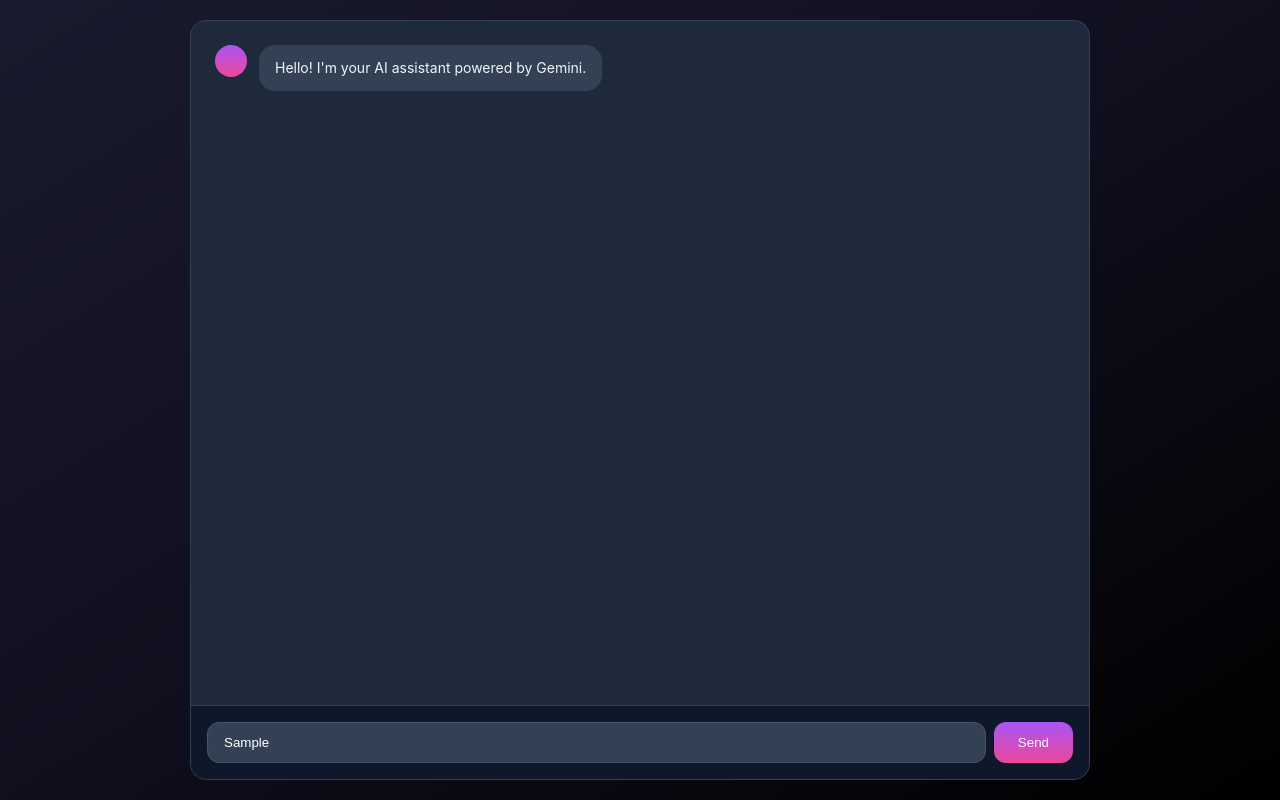
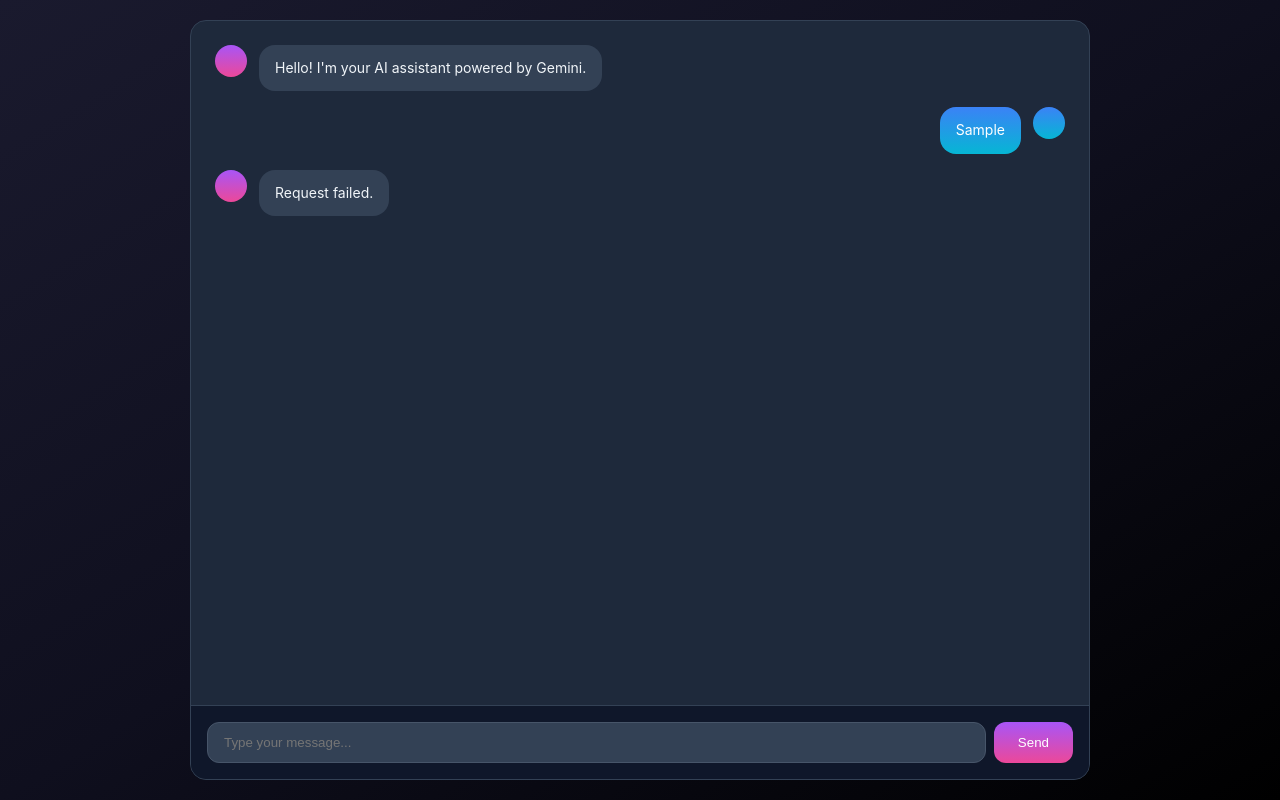
Before and after one commit to hyerkyfjrhfk/html-starter, a website: page index.html in a window 1280 px wide. Both pictures are taken after typing "Sample" into the empty fields and a click on the button "Send". Drawn offline with Linux system fonts and the light colour scheme; no server answers.

Commit message:
Update index.html

```diff
--- a/index.html
+++ b/index.html
@@ -130,8 +130,7 @@ body {
 </div>
 
 <script>
-// 🔑 INSERT YOUR KEY HERE
-const GEMINI_API_KEY = "YOUR_GEMINI_API_KEY_HERE";
+const GEMINI_API_KEY = "AIzaSyCPXBI8k9TcAay0A2G7D9-JF4JYDw4DzY4";
 
 const messagesDiv = document.getElementById("messages");
 const input = document.getElementById("messageInput");
@@ -139,7 +138,7 @@ const sendBtn = document.getElementById("sendButton");
 
 const conversationHistory = [];
 
-// Initial assistant greeting (NOW INCLUDED IN HISTORY)
+// Initial assistant message (NOW INCLUDED)
 addMessage("assistant", "Hello! I'm your AI assistant powered by Gemini.");
 conversationHistory.push({
     role: "model",
@@ -161,11 +160,6 @@ function addMessage(role, text) {
 async function sendMessage() {
     const text = input.value.trim();
     if (!text) return;
-
-    if (GEMINI_API_KEY === "YOUR_GEMINI_API_KEY_HERE") {
-        alert("Insert your Gemini API key first.");
-        return;
-    }
 
     input.value = "";
     addMessage("user", text);
@@ -201,7 +195,7 @@ async function sendMessage() {
         });
 
     } catch (e) {
-        addMessage("assistant", "Network or API error.");
+        addMessage("assistant", "Request failed.");
         console.error(e);
     }
 }
```
